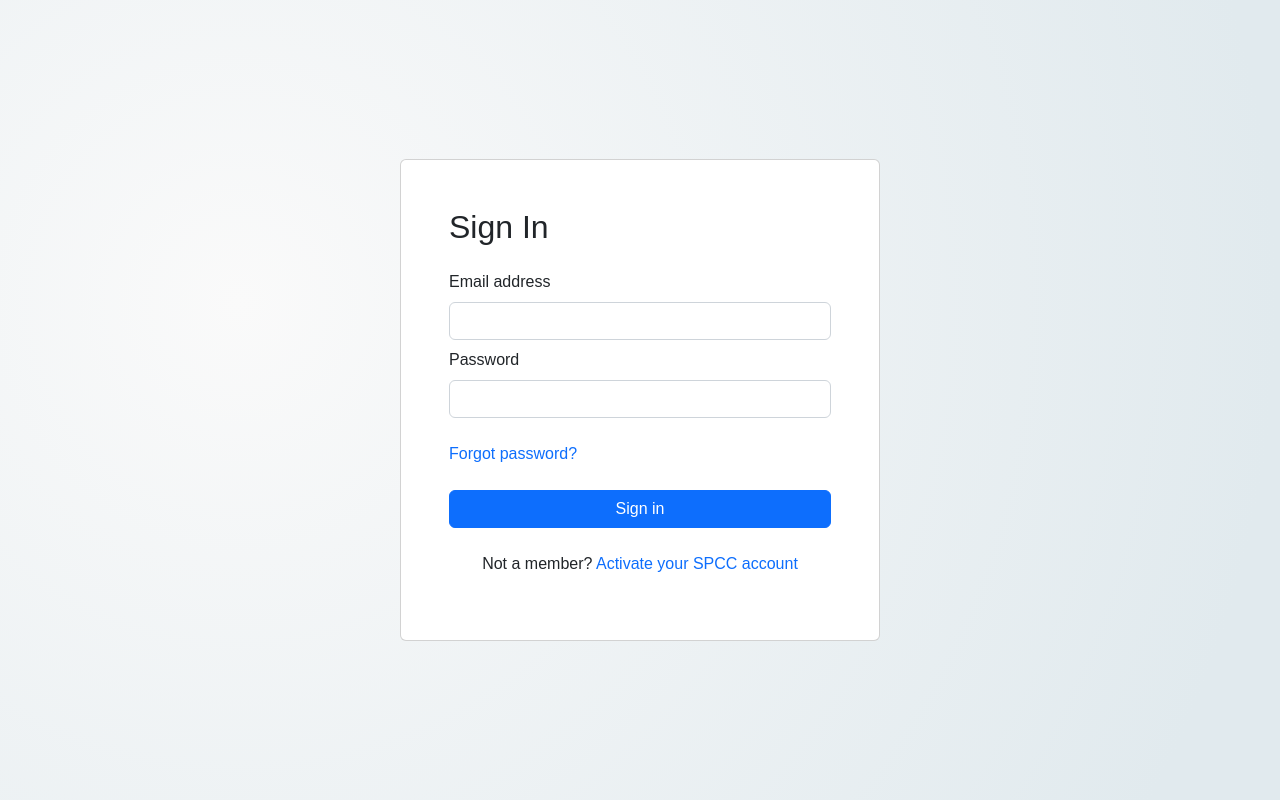
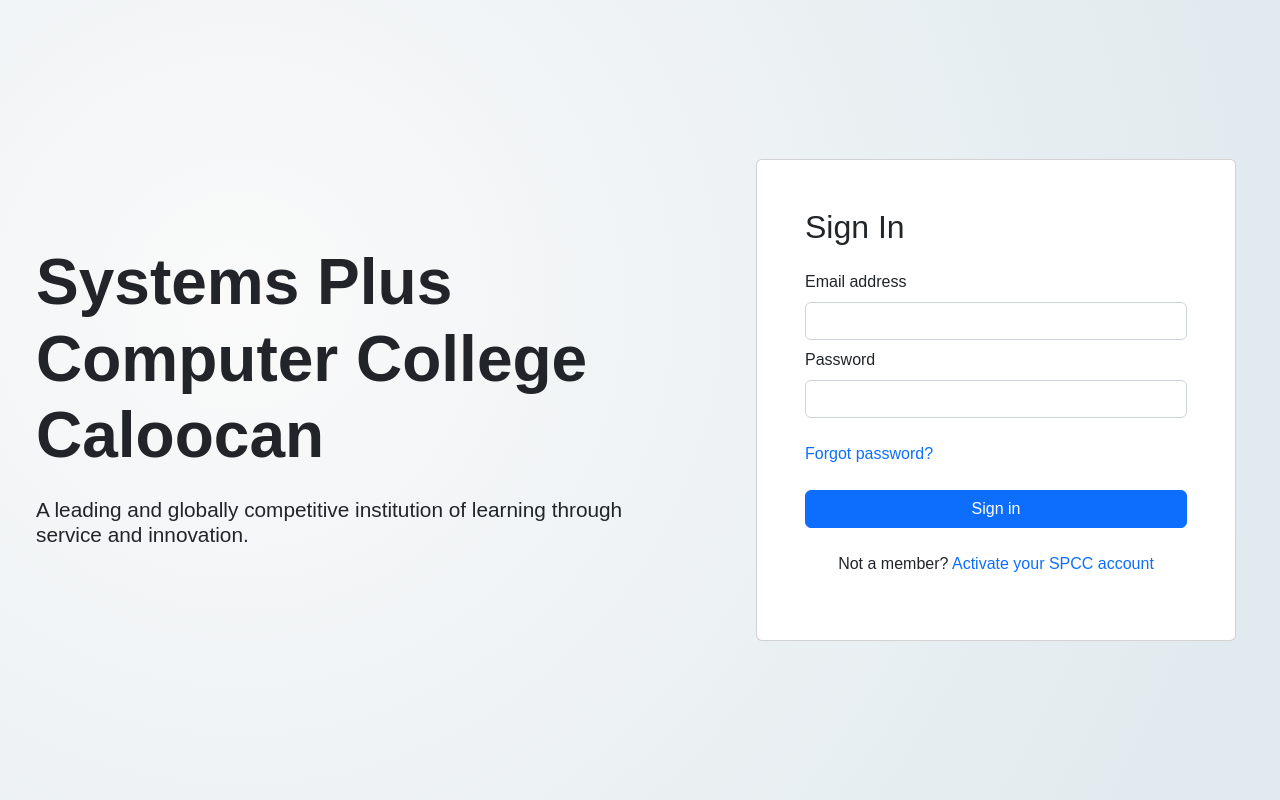
Before and after one commit to redpangilinan/SPCC-FES-SA, a PHP site: page /templates/pages/login.php in a window 1280 px wide. Run offline with PHP 8.4, Linux system fonts and the light colour scheme; some libraries are stand-ins or nearby versions.

Commit message:
Login page design tweaks

```diff
--- a/public/css/style.css
+++ b/public/css/style.css
@@ -53,9 +53,6 @@
 .login {
     background: radial-gradient(circle at 18.7% 37.8%, rgb(250, 250, 250) 0%, rgb(225, 234, 238) 90%);
     height: 100vh;
-    display: flex;
-    justify-content: center;
-    align-items: center;
 }
 
 .login-form {
--- a/templates/pages/login.php
+++ b/templates/pages/login.php
@@ -16,7 +16,11 @@
 </head>
 
 <body>
-    <main class="login">
+    <main class="login d-flex justify-content-around align-items-center">
+        <div class="d-none d-lg-block" style="max-width: 40rem;">
+            <h1 class="mb-4" style="font-size: 4rem; font-weight: 800;">Systems Plus Computer College Caloocan</h1>
+            <h3>A leading and globally competitive institution of learning through service and innovation.</h3>
+        </div>
         <form class="login-form card p-4 p-lg-5 m-2">
             <h1 class="mb-4">Sign In</h1>
             <div class="form-outline mb-2">
```
